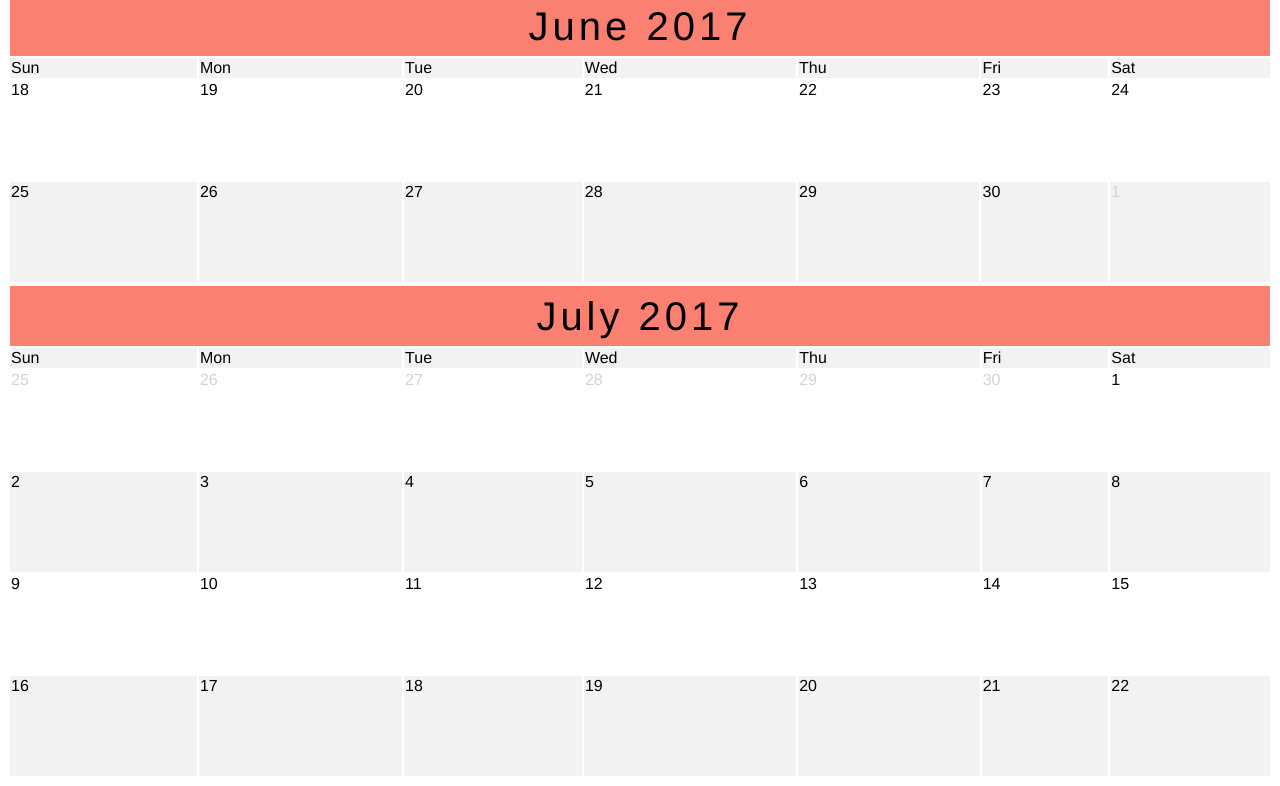
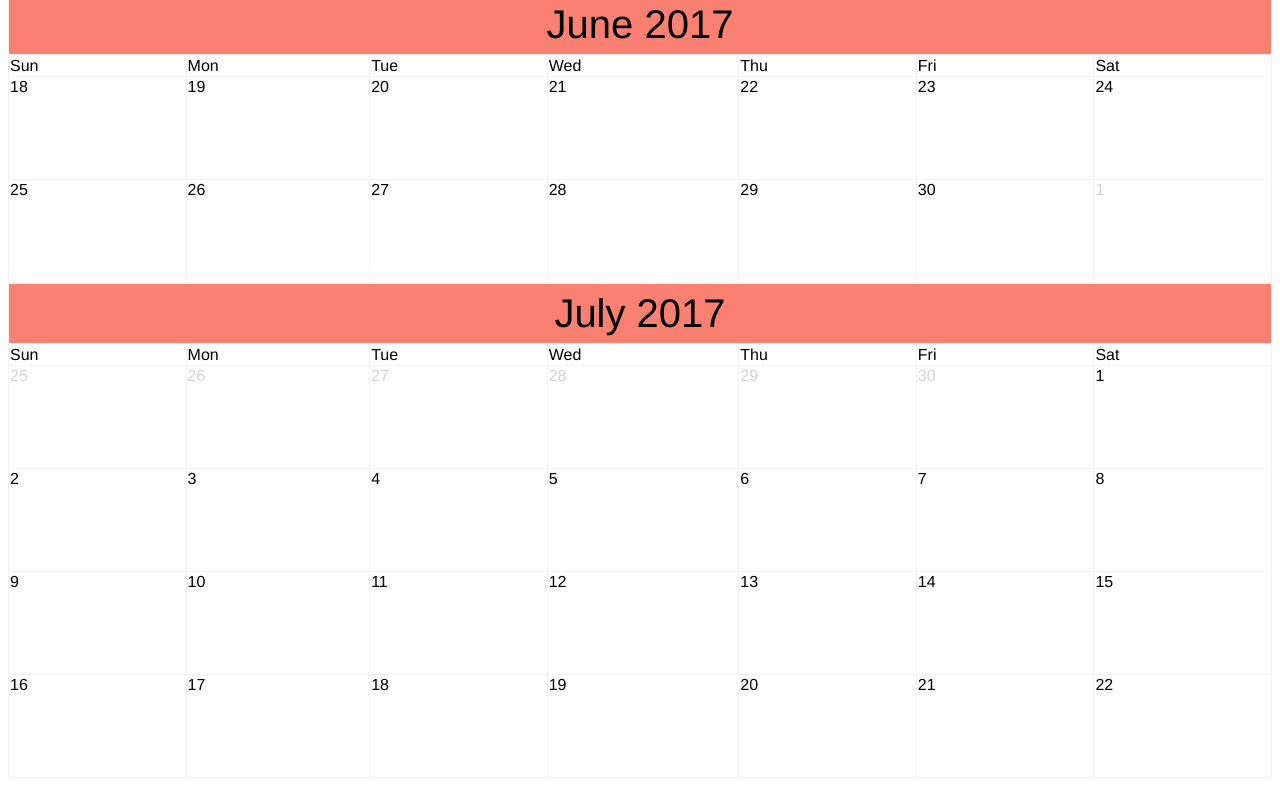
Before and after one commit to dalbertoni/338_02_Albertoni_FinalProject, a plain HTML site: page itinerary.html in a window 1280 px wide. Shown: the part 114-900 px from the top of the page. Drawn offline with Linux system fonts and the light colour scheme; a web font is replaced by a local one.

```diff
--- a/css/styles.css
+++ b/css/styles.css
@@ -91,6 +91,7 @@ h1 {
 table {
   width: 100%;
   font-family: 'Jesefin Sans',Helvetica, san-serif;
+  border-collapse: collapse;
 }
 /* Month Header */
 .month {
@@ -99,20 +100,23 @@ table {
   text-align: center;
   font-weight:lighter;
   font-size: 40px;
-  letter-spacing: .1em;
 }
 
-.weekdays {
+.weekdays td{
   padding-bottom: 0px;
+  height: 20px;
 }
 
-.days {
+.days td{
 height: 100px;
-width: 20px;
+width: 30px;
 text-align: left;
 vertical-align: top;
 }
-tr:nth-child(even) {background-color: #f2f2f2}
+td {
+  border: 1px #f2f2f2 solid;
+}
+
 
 #june-days {
   color: lightgrey;
```
